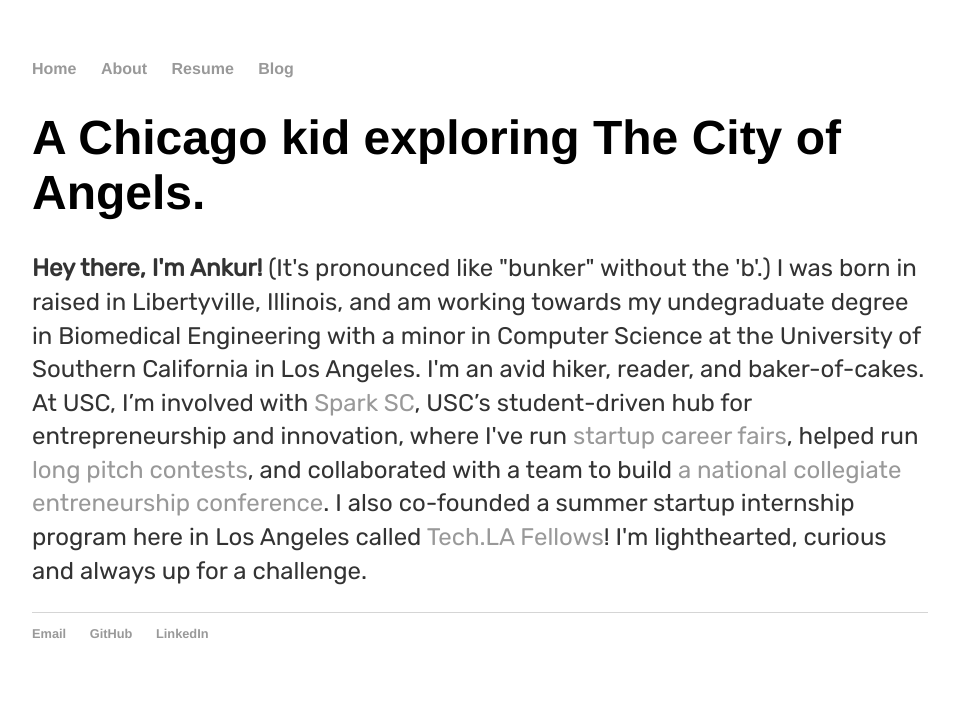
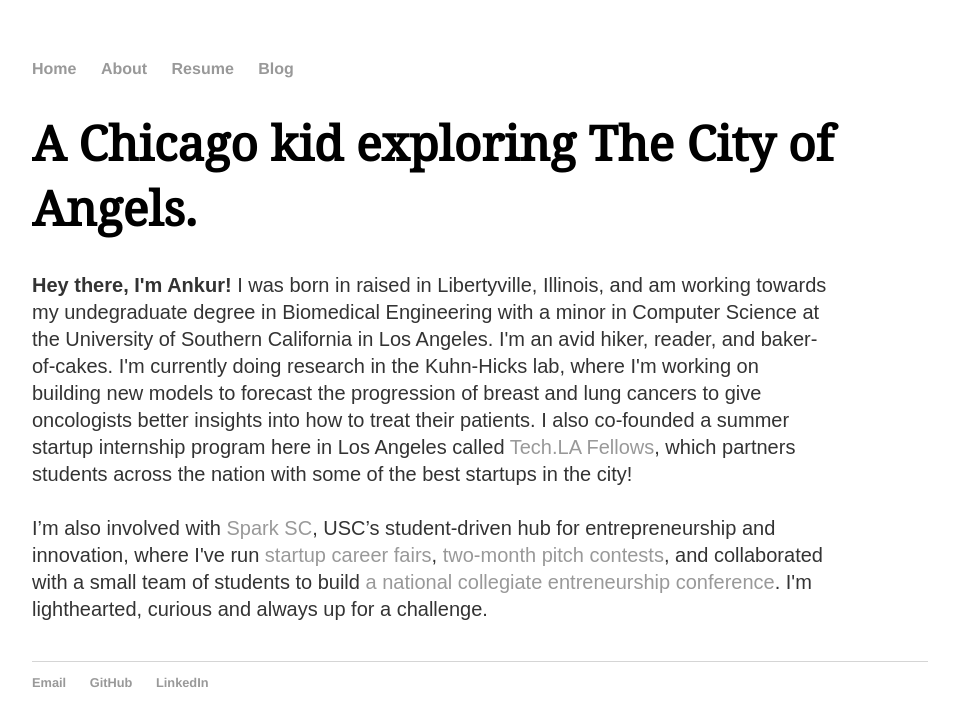
Before and after one commit to arastogi15/arastogi15.github.io, a Jekyll site: the page built from about/index.html, in a window 1280 px wide. Shown: the top 726 px of the page, without its empty margins (160-1119 px from the left). Built offline with Jekyll 4.4.1, drawn with Linux system fonts in a browser that asks for light colours.

Commit message:
Update fonts, layouts, some formatting.

```diff
--- a/_config.yml
+++ b/_config.yml
@@ -1,4 +1,4 @@
-name: ankur Rastogi, Blisfully Unaware
+name: Ankur Rastogi, Blisfully Unaware
 markdown: kramdown
 
 permalink: /blog/:year/:month/:day/:title
--- a/_layouts/default.html
+++ b/_layouts/default.html
@@ -4,7 +4,9 @@
 			<title>{{ page.title }}</title>
 			<!-- link to main stylesheet -->
 			<link rel="stylesheet" type="text/css" href="/css/main.css">
-			<link href="https://fonts.googleapis.com/css?family=Rubik" rel="stylesheet">
+			<link href="https://fonts.googleapis.com/css?family=Open+Sans" rel="stylesheet">
+			<link href="https://fonts.googleapis.com/css?family=Domine" rel="stylesheet">
+			<link href="https://fonts.googleapis.com/css?family=Noto+Serif" rel="stylesheet">
 		</head>
 		<body>
 			<nav>
--- a/about/index.html
+++ b/about/index.html
@@ -1,37 +1,12 @@
+---
+layout: default
+title: Ankur Rastogi
+---
+<div class="blurb">
+	<h1 class="title">A Chicago kid exploring The City of Angels.</h1>
 
-<!DOCTYPE html>
-<html>
-	<head>
-		<title> About me.</title>
-		<!-- link to main stylesheet -->
-		<link rel="stylesheet" type="text/css" href="/css/main.css">
-		<link href="https://fonts.googleapis.com/css?family=Rubik" rel="stylesheet">
-	</head>
+			<p id="about"><b>Hey there, I'm Ankur! </b> I was born in raised in Libertyville, Illinois, and am working towards my undegraduate degree in Biomedical Engineering with a minor in Computer Science at the University of Southern California in Los Angeles. I'm an avid hiker, reader, and baker-of-cakes. I'm currently doing research in the Kuhn-Hicks lab, where I'm working on building new models to forecast the progression of breast and lung cancers to give oncologists better insights into how to treat their patients. I also co-founded a summer startup internship program here in Los Angeles called <a href="http://tech.la">Tech.LA Fellows</a>, which partners students across the nation with some of the best startups in the city! <br> <br>
 
-	<body>
-		<nav>
-			<ul>
-	    		<li><a href="/">Home</a></li>
-	        	<li><a href="/about">About</a></li>
-	    		<li><a href="/assets/Rastogi_Ankur_S18.pdf">Resume</a></li>
-	    		<li><a href="/blog">Blog</a></li>
-			</ul>
-		</nav>
-		<div class="blurb">
-			<h1>A Chicago kid exploring The City of Angels.</h1>
-
-			<p><b>Hey there, I'm Ankur! </b>(It's pronounced like "bunker" without the 'b'.) I was born in raised in Libertyville, Illinois, and am working towards my undegraduate degree in Biomedical Engineering with a minor in Computer Science at the University of Southern California in Los Angeles. I'm an avid hiker, reader, and baker-of-cakes. At USC, I’m involved with <a href="sparksc.org">Spark SC</a>, USC’s student-driven hub for entrepreneurship and innovation, where I've run<a href="http://startupcareerfair.sparksc.org/"> startup career fairs</a>, helped run <a href="http://1000pitches.sparksc.org/"two-month>long pitch contests</a>, and collaborated with a team to build <a href="http://uniteconf.org/">a national collegiate entreneurship conference</a>. I also co-founded a summer startup internship program here in Los Angeles called <a href="http://tech.la">Tech.LA Fellows</a>! I'm lighthearted, curious and always up for a challenge.
-			</p>
-
-		</div><!-- /.blurb -->
-
-	</body>
-
-	<footer>
-		<ul>
-			<li><a href="mailto:ankurras@usc.edu">Email</a></li>
-			<li><a href="https://github.com/arastogi15">GitHub</a></li>
-			<li><a href="https://www.linkedin.com/in/ankur-rastogi/">LinkedIn</a></li>
-		</ul>
-	</footer>
-</html>
+			I’m also involved with <a href="sparksc.org">Spark SC</a>, USC’s student-driven hub for entrepreneurship and innovation, where I've run<a href="http://startupcareerfair.sparksc.org/"> startup career fairs</a>, <a href="http://1000pitches.sparksc.org/">two-month pitch contests</a>, and collaborated with a small team of students to build <a href="http://uniteconf.org/">a national collegiate entreneurship conference</a>. I'm lighthearted, curious and always up for a challenge.
+			</p> <br>
+</div><!-- /.blurb -->
--- a/css/main.css
+++ b/css/main.css
@@ -12,22 +12,30 @@ nav ul li, footer ul li {
     display: inline;
     margin-right: 20px;
 }
+
 a {
     text-decoration: none;
     color: #999;
 }
 a:hover {
     text-decoration: underline;
+    color: green;
 }
 h1 {
     font-size: 3em;
-    font-family:'Helvetica', 'Arial', 'Sans-Serif';
+    font-family:'Noto Serif', 'Arial', 'Sans-Serif';
 }
+
 p {
-    font-family: 'Rubik';
-    font-size: 1.5em;
-    line-height: 1.4em;
+    font-family: 'Open+Sans', sans-serif;
+    font-size: 1.25em;
+    line-height: 1.35em;
+    max-width:  620px;
     color: #333;
+}
+
+p#about {
+    max-width: 800px;
 }
 footer {
     border-top: 1px solid #d5d5d5;
@@ -42,3 +50,8 @@ ul.posts {
 ul.posts li {
     list-style: none;
 }
+
+.tester {
+    font-family: 'Open+Sans';
+    font-size: 1em;
+}
--- a/index.html
+++ b/index.html
@@ -1,6 +1,6 @@
 ---
 layout: default
-title: Ankur Rastogi, builder and rider of longboards.
+title: Ankur Rastogi
 ---
 <div class="blurb">
 	<h1>Hi there, I'm Ankur Rastogi.</h1>
```
Also changed, not shown: blog/index.html (+8 -34 lines), README.md.
